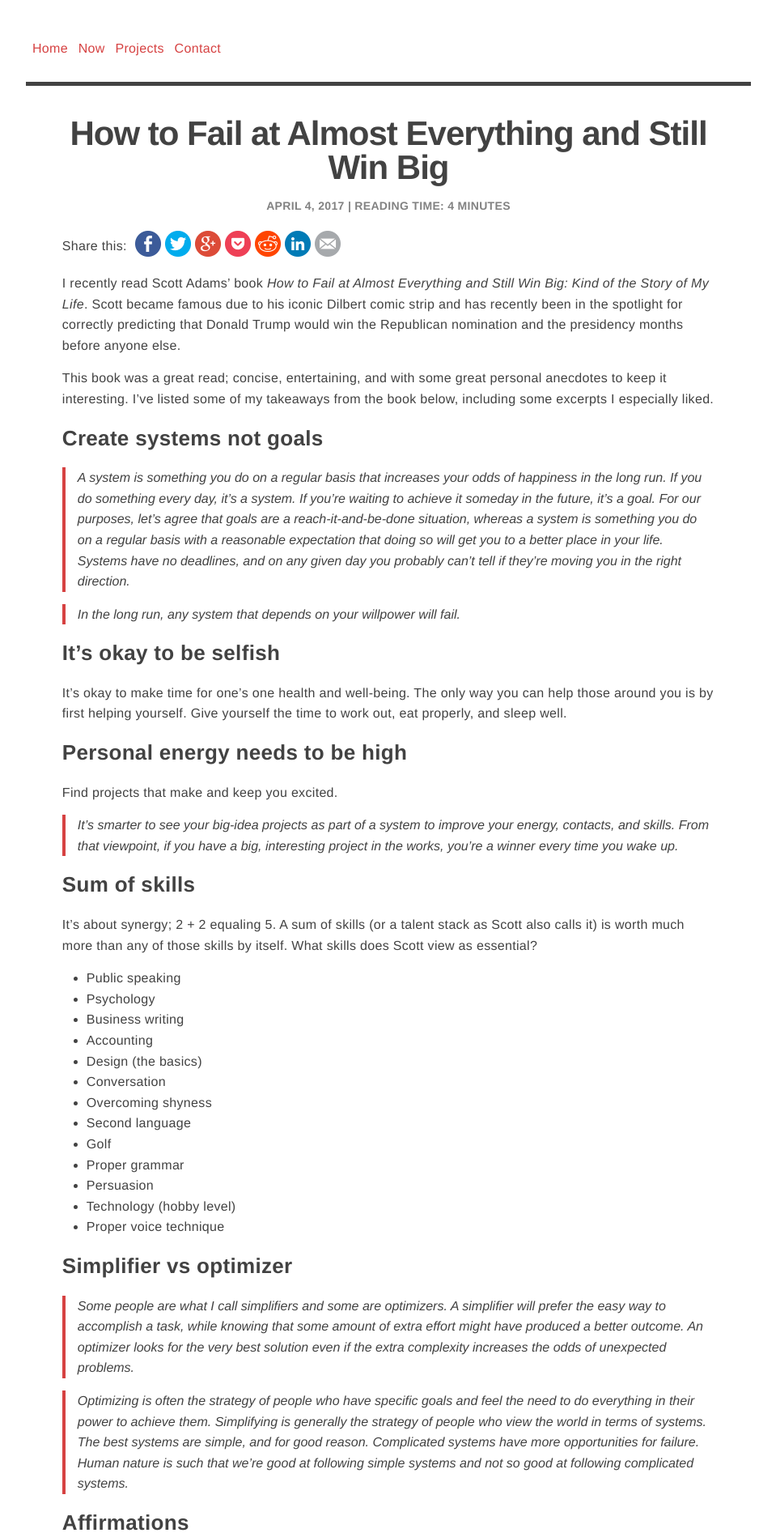
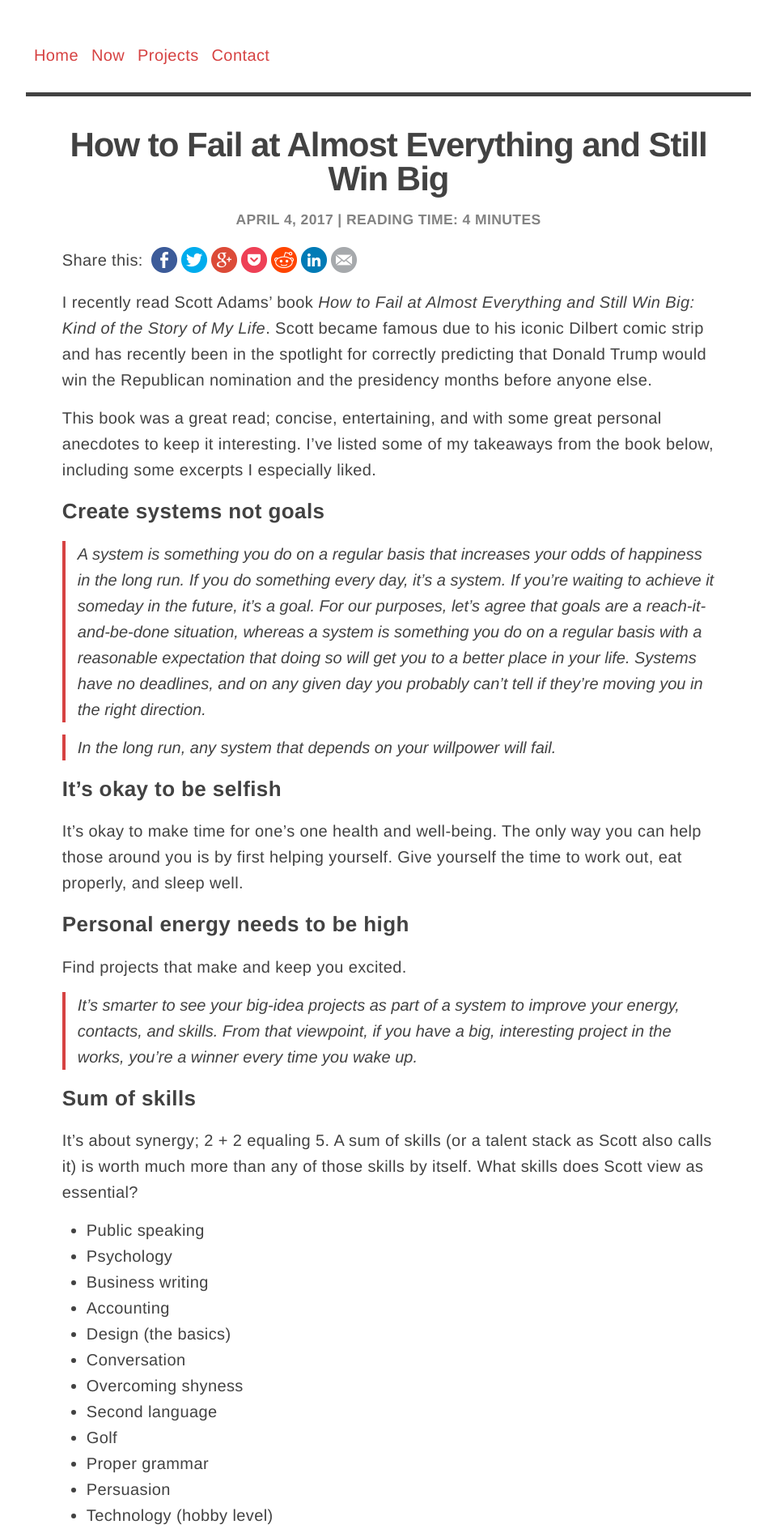
Before and after one commit to frankiecd86/windespair, a Jekyll site: the page built from _posts/2017-04-04-scott-adams-how-to-win-big.md, in a window 1280 px wide. Shown: the top 1893 px of the page at 81% size, without its empty margins (160-1119 px from the left). Built offline with Jekyll 4.4.1, drawn with Linux system fonts in a browser that asks for light colours.

Commit message:
Increased font size

```diff
--- a/_includes/main.scss
+++ b/_includes/main.scss
@@ -1,8 +1,9 @@
 // Our variables
 $base-font-family: "Helvetica Neue", "Calibri Light", Roboto, sans-serif;
-$base-font-size:   16px;
+$base-font-size:   20px;
 $base-font-weight: 400;
 $small-font-size:  $base-font-size * 0.875;
+$mobile-font-size: $base-font-size * 0.795;
 $base-line-height: 1.6;
 
 $spacing-unit:     30px;
--- a/_sass/_base.scss
+++ b/_sass/_base.scss
@@ -80,7 +80,7 @@
     color: $text-color;
     border-left: 4px solid $brand-color;
     padding-left: $spacing-unit / 2;
-    font-size: 16px;
+    font-size: $base-font-size;
     letter-spacing: 0px;
     font-style: italic;
 
--- a/_sass/_custom.scss
+++ b/_sass/_custom.scss
@@ -13,6 +13,7 @@
  }
  .page-link {
      @include media-query($on-palm){
+        font-size: $small-font-size;
         margin-left: .4em;
       }
 }
@@ -48,47 +49,7 @@
 }
 
 /**
- * Comments
- */
- .comment {
-    background: rgba(0,0,0,0.01);
-    border-left: 1px solid rgba(0,0,0,0.2);
-    padding: 3% 2%;
- }
- .comment-reply {
-     margin-left: 5%;
- }
-.comment-author-name {
-    margin: 0 0 .25em;
-    font-size: 1.25em;
-    line-height: 1;
-    display: inline-block;
-}
-.comment-author-name > a {
-    color: $text-color;
-}
-.comment-timestamp {
-    font-size: .8em;
-}
-.comment-content {
-    margin-top: 1em;
-}
-.comment-reply-link {
-    text-align: right;
-}
-.permalink {
-    font-size: 1.1em;
-    font-weight: bold;
-}
-/* Site author specific */
-.admin {
-  .comment-author-name {
-    box-shadow: inset 0 -0.25em 0 rgba($warning-color, 0.5);
-  }
-}
-
-/**
- * Forms (comment + signup)
+ * Forms generic
  */
 input, select, textarea {
     width: 100%;
@@ -129,10 +90,59 @@
 input[type=submit]:hover {
     background-color: #a43820;
 }
+
+/**
+ * Comments
+ */
+ #respond {
+     @include media-query($on-palm){
+        font-size: $mobile-font-size;
+      }
+ }
+ .comment {
+    background: rgba(0,0,0,0.01);
+    border-left: 1px solid rgba(0,0,0,0.2);
+    padding: 3% 2%;
+ }
+ .comment-reply {
+     margin-left: 5%;
+ }
+.comment-author-name {
+    margin: 0 0 .25em;
+    font-size: 1.25em;
+    line-height: 1;
+    display: inline-block;
+}
+.comment-author-name > a {
+    color: $text-color;
+}
+.comment-timestamp {
+    font-size: .8em;
+}
+.comment-content {
+    margin-top: 1em;
+}
+.comment-reply-link {
+    text-align: right;
+}
+.permalink {
+    font-size: 1.1em;
+    font-weight: bold;
+}
+/* Site author specific */
+.admin {
+  .comment-author-name {
+    box-shadow: inset 0 -0.25em 0 rgba($warning-color, 0.5);
+  }
+}
 .cancel-reply {
     text-decoration: underline;
     margin-left: 5%;
 }
+
+/**
+ * Signup form
+ */
 #signup {
     width: 95%;
     text-align: center;
@@ -143,6 +153,7 @@
 
     @include media-query($on-palm){
        padding: 20px 10px;
+       font-size: $mobile-font-size;
      }
 }
 #signup-title {
```
